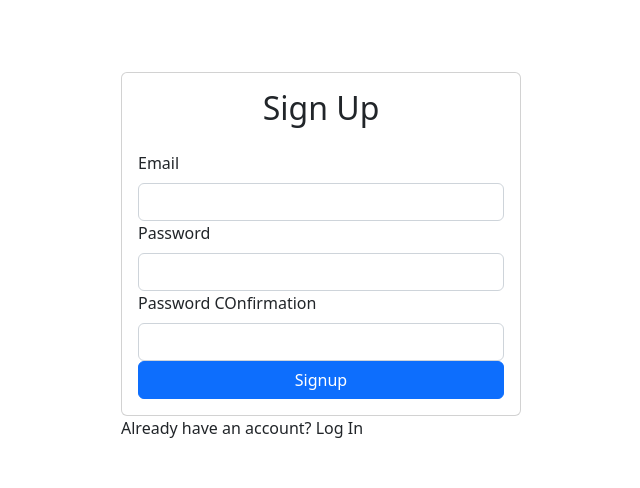
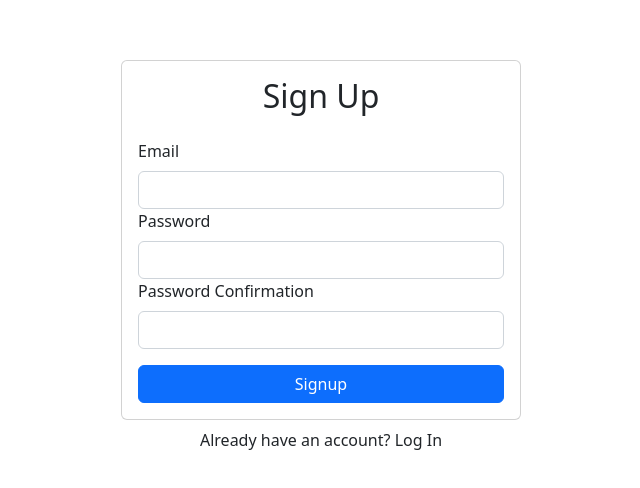
Before and after one commit to Dr-Lempo/Auth, a React (Create React App) app in the folder firebase-auth/: page / in a window 1280 px wide. Shown: the part 144-632 px from the top of the page, without its empty margins (319-959 px from the left). Built offline with nearby package versions, Linux system fonts and the light colour scheme; no server answers.

Commit message:
bootstrap set

```diff
--- a/firebase-auth/src/components/Signup.js
+++ b/firebase-auth/src/components/Signup.js
@@ -46,14 +46,14 @@ export default function Signup() {
                             <Form.Control type="password" ref={passwordRef} required />
                         </Form.Group>
                         <Form.Group id="password-confirm">
-                            <Form.Label>Password COnfirmation</Form.Label>
+                            <Form.Label>Password Confirmation</Form.Label>
                             <Form.Control type="password" ref={passwordConfirmRef} required />
                         </Form.Group>
-                        <Button disabled={loading} className='w-100' type="submit">Signup</Button>
+                        <Button disabled={loading} className='w-100 mt-3' type="submit">Signup</Button>
                     </Form>
                 </Card.Body>
             </Card>
-            <div className='w-100' text-center mt-2>Already have an account? Log In</div>
+            <div className='w-100 text-center mt-2'>Already have an account? Log In</div>
         </>
     )
 }
```
